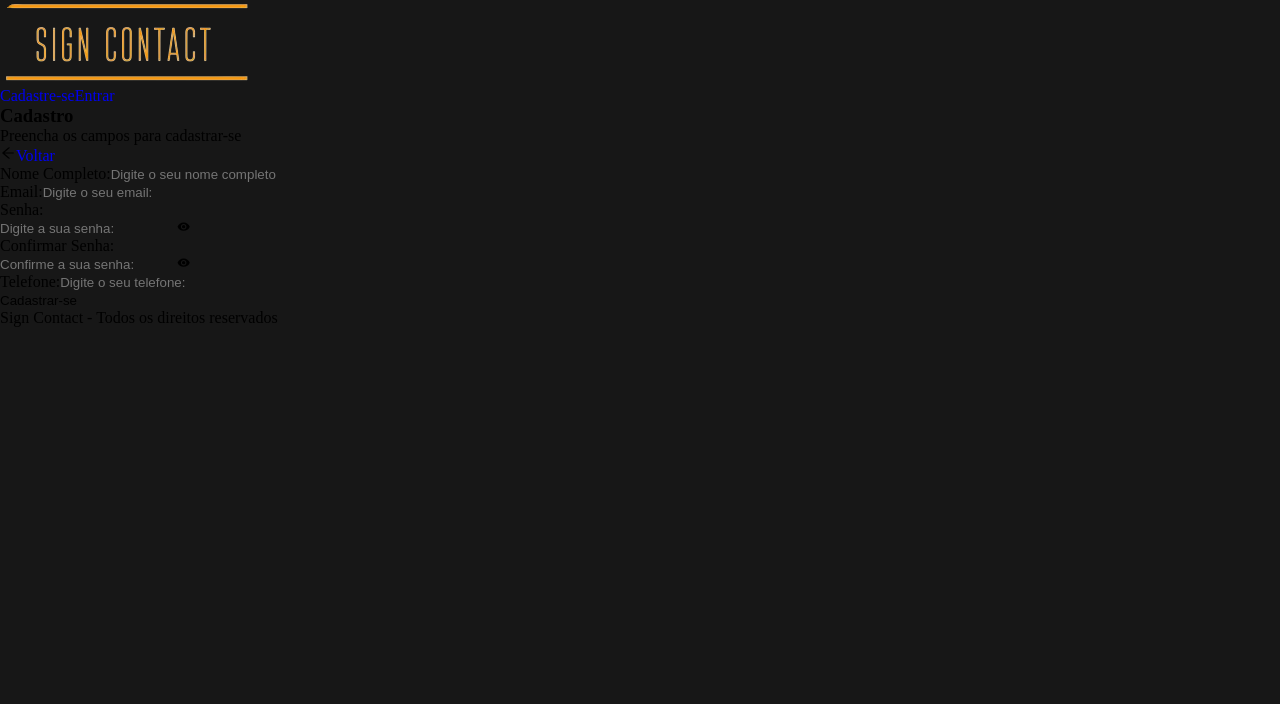
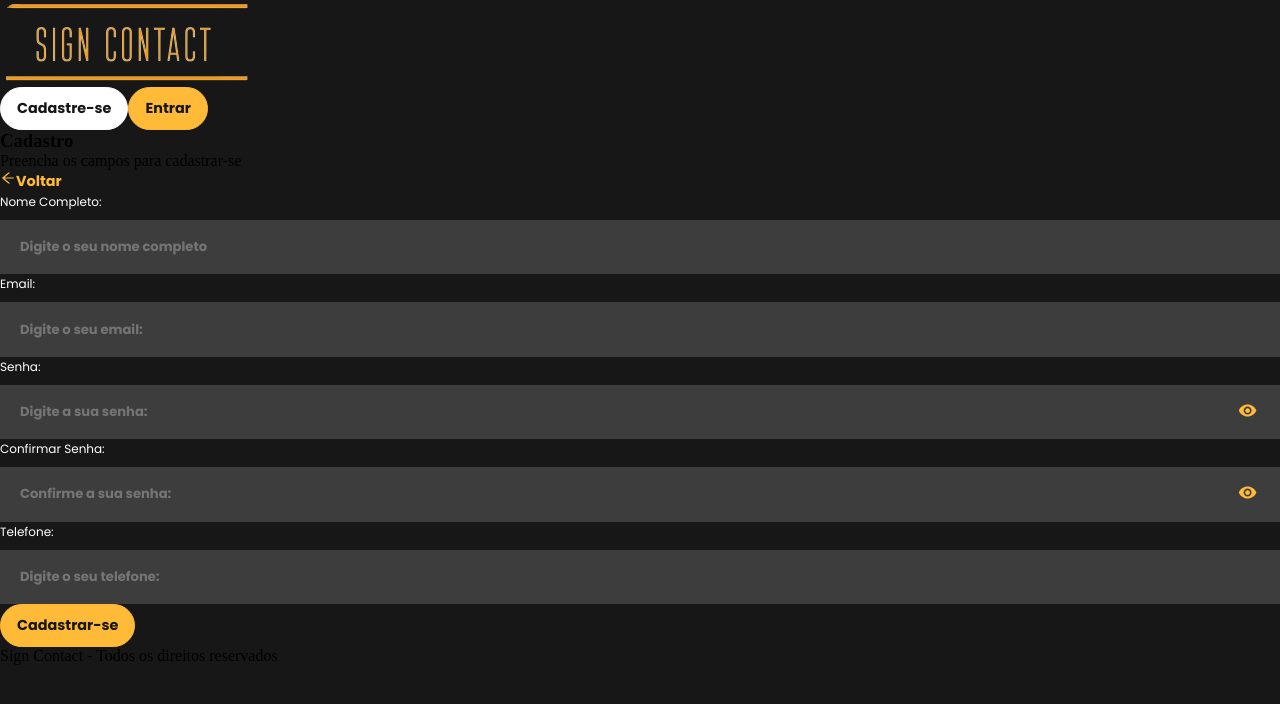
Before and after one commit to edumatheus65/sign-contact-front-end, a React (Vite) app: page /register in a window 1280 px wide. Shown: the top 704 px of the page. Built offline with nearby package versions, Linux system fonts and the light colour scheme.

Commit message:
feat/styling-buttons

```diff
--- a/src/components/Forms/Input/index.jsx
+++ b/src/components/Forms/Input/index.jsx
@@ -1,11 +1,14 @@
 import { forwardRef } from "react";
+import styles from "./style.module.scss";
 
 export const Input = forwardRef(({ label, error, ...rest }, ref) => {
   return (
-    <div>
-      <label>{label}</label>
+    <div className={styles.inputBox}>
+      <label className="label">{label}</label>
       <input ref={ref} {...rest} />
-      <div>{error ? <p>{error.message}</p> : null}</div>
+      <div>
+        {error ? <p className="paragraph failed">{error.message}</p> : null}
+      </div>
     </div>
   );
 });
--- /dev/null
+++ b/src/components/Forms/Input/style.module.scss
@@ -0,0 +1,13 @@
+.inputBox {
+  input {
+    width: 100%;
+    margin-top: 9px;
+    font-family: var(--font-primary);
+    font-size: clamp(0.5rem, 3vw, 0.82rem);
+    color: var(--color-white);
+    font-weight: 700;
+    padding: 0 20px;
+    height: 3.4rem;
+    background-color: var(--color-gray-1);
+  }
+}
--- a/src/components/Forms/InputPassword/index.jsx
+++ b/src/components/Forms/InputPassword/index.jsx
@@ -1,19 +1,22 @@
 import { forwardRef, useState } from "react";
 import { MdVisibility, MdVisibilityOff } from "react-icons/md";
+import styles from "./style.module.scss";
 
 export const InputPassword = forwardRef(({ label, error, ...rest }, ref) => {
   const [isHidden, setIsHidden] = useState(true);
 
   return (
-    <div>
+    <div className={styles.inputBox}>
       <label className="label">{label}</label>
-      <div>
+      <div className={styles.inputGrid}>
         <input type={isHidden ? "password" : "text"} ref={ref} {...rest} />
         <button type="button" onClick={() => setIsHidden(!isHidden)}>
           {isHidden ? <MdVisibility /> : <MdVisibilityOff />}
         </button>
       </div>
-      <div>{error ? <p>{error.message}</p> : null}</div>
+      <div>
+        {error ? <p className="paragraph failed">{error.message}</p> : null}
+      </div>
     </div>
   );
 });
--- /dev/null
+++ b/src/components/Forms/InputPassword/style.module.scss
@@ -0,0 +1,24 @@
+.inputBox {
+  .inputGrid {
+    position: relative;
+  }
+  input {
+    margin-top: 9px;
+    width: 100%;
+    font-family: var(--font-primary);
+    font-size: clamp(0.5rem, 3vw, 0.82rem);
+    color: var(--color-white);
+    font-weight: 700;
+    padding: 0 20px;
+    height: 3.4rem;
+    background-color: var(--color-gray-1);
+  }
+
+  button {
+    font-size: clamp(0.7rem, 4vw, 1.2rem);
+    top: 1.55rem;
+    right: 1.4rem;
+    position: absolute;
+    color: var(--color-yellow);
+  }
+}
--- a/src/components/Forms/RegisterForm/index.jsx
+++ b/src/components/Forms/RegisterForm/index.jsx
@@ -50,8 +50,10 @@ export const RegisterForm = () => {
             <p>Preencha os campos para cadastrar-se</p>
           </div>
           <div>
-            <AiOutlineArrowLeft />
-            <Link to={"/"}>Voltar</Link>
+            <AiOutlineArrowLeft className="arrow" />
+            <Link className="link" to={"/"}>
+              Voltar
+            </Link>
           </div>
         </div>
         <Input
@@ -92,7 +94,7 @@ export const RegisterForm = () => {
           error={errors.phone}
           disabled={loading}
         />
-        <button type="submit" disabled={loading}>
+        <button className="btn" type="submit" disabled={loading}>
           {loading ? "Cadastrando" : "Cadastrar-se"}
         </button>
       </form>
--- a/src/components/Header/index.jsx
+++ b/src/components/Header/index.jsx
@@ -8,8 +8,12 @@ export const Header = () => {
         <div>
           <img src={Logo} alt="Logo Sign Contact" />
           <div>
-            <Link to="/register">Cadastre-se</Link>
-            <Link to="/">Entrar</Link>
+            <Link className="signupBtn" to="/register">
+              Cadastre-se
+            </Link>
+            <Link className="btn" to="/">
+              Entrar
+            </Link>
           </div>
         </div>
       </div>
--- /dev/null
+++ b/src/styles/buttons.scss
@@ -0,0 +1,52 @@
+%buttonDefaults {
+  display: inline-flex;
+  align-items: center;
+  justify-content: center;
+  gap: 10px;
+  font-family: var(--font-primary);
+  font-size: 0.9rem;
+  font-weight: 700;
+  transition: 0.4s;
+  border: 1px solid;
+}
+
+.btn {
+  @extend %buttonDefaults;
+  padding: 0 16px;
+  color: var(--color-gray-2);
+  height: 2.6875rem;
+  background-color: var(--color-yellow);
+  border: 1px solid var(--color-yellow);
+  border-radius: 255px;
+
+  &:hover {
+    background-color: #ffe066;
+  }
+}
+
+.signupBtn {
+  @extend %buttonDefaults;
+  padding: 0 16px;
+  height: 2.6875rem;
+  color: var(--color-gray-2);
+  border: 1px solid var(--color-white);
+  background-color: var(--color-white);
+  border-radius: 255px;
+  &:hover {
+    filter: brightness(1.2);
+  }
+}
+
+.link {
+  @extend %buttonDefaults;
+  color: var(--color-yellow);
+  border: none;
+
+  &:hover {
+    text-decoration: underline;
+  }
+}
+
+.arrow {
+  color: var(--color-yellow);
+}
--- a/src/styles/index.scss
+++ b/src/styles/index.scss
@@ -1,2 +1,4 @@
 @import "./reset.scss";
 @import "./globalStyles.scss";
+@import "./typograpy.scss";
+@import "./buttons.scss";
--- a/src/styles/typograpy.scss
+++ b/src/styles/typograpy.scss
@@ -27,9 +27,18 @@
 .paragraph {
   font-family: var(--font-secondary);
   font-weight: 400;
-  font-size: 12.8px;
+  font-size: 0.8rem;
+  color: var(--color-white);
+
+  &.failed {
+    color: var(--color-yellow);
+    font-weight: 700;
+  }
+}
+
+.label {
+  font-family: var(--font-primary);
+  font-size: 0.75rem;
+  font-weight: 400;
   color: var(--color-white);
 }
-
-.menu {
-}
```
Also changed, not shown: src/styles/container.scss (added).
